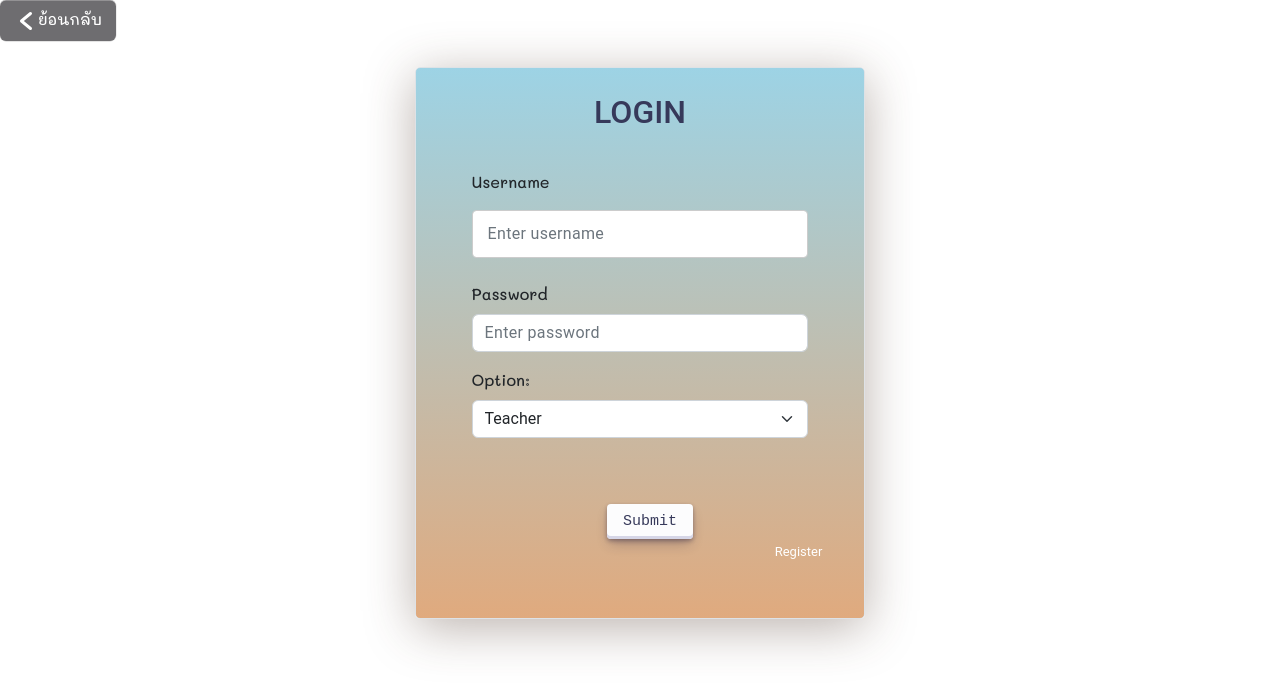
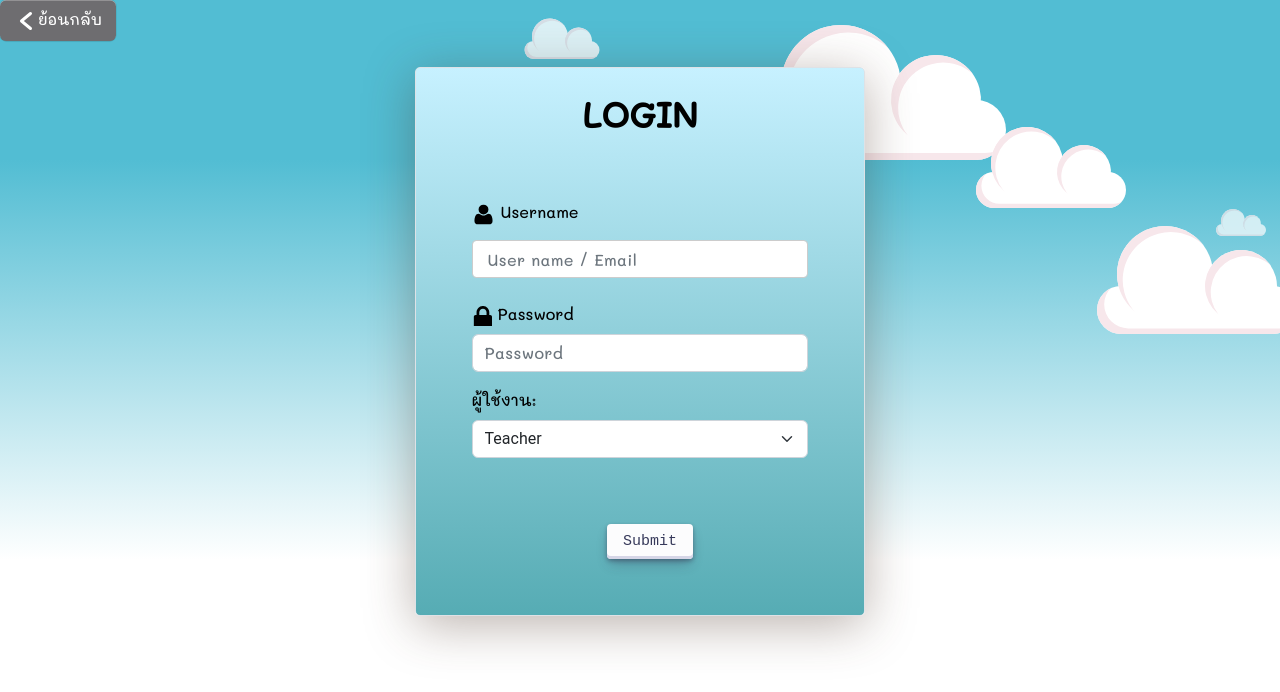
Before and after one commit to araya123455/KindergartenlerningWebsite, a React (Vite) app in the folder website-learning/: page /login in a window 1280 px wide. Shown: the top 692 px of the page. Built offline with nearby package versions, Linux system fonts and the light colour scheme.

Commit message:
css login

```diff
--- a/website-learning/src/assets/css/Login.css
+++ b/website-learning/src/assets/css/Login.css
@@ -14,10 +14,12 @@
   box-shadow: 0 9px 50px hsla(21, 32%, 23%, 0.381);
   padding: 2%;
   /* background-image: linear-gradient(-228deg, #9dd3e5 50%, #e0aa7e 50%); */
-  background-image: linear-gradient(#9dd3e5, #e0aa7e);
+  background-image: linear-gradient(#c7f1ff, #56acb4);
+  /* background-color: #9dd3e5; */
 }
 
 .inputBorder {
+  margin-top: 35px;
   padding: 30px;
 }
 
@@ -25,12 +27,12 @@
   width: 100%;
 }
 
-h2 {
-  font-family: roboto;
+.l-h2 {
+  /* font-family: roboto; */
   font-weight: bold;
-  font-size: 30px;
+  font-size: 35px;
   text-align: center;
-  color: #36395a;
+  color: #000;
 }
 
 input {
@@ -48,7 +50,7 @@ input {
     margin-bottom: 10px;
     line-height: 2.4em;
     color: #fff; */
-  font-family: roboto;
+  font-family: "Mali", cursive;
   font-weight: 300;
   letter-spacing: 0px;
   letter-spacing: 0.02rem;
@@ -57,6 +59,10 @@ input {
   /* border-bottom: 1px solid rgba(255, 255, 255, 0.65);
     -webkit-transition: all 0.2s ease;
     transition: all 0.2s ease; */
+}
+
+.input-user{
+  height: 38px;
 }
 
 /* CSS */
@@ -140,3 +146,18 @@ input {
 	cursor: pointer;
 	justify-content: space-between;
 }
+
+.label-l {
+  color: #000;
+}
+
+/* username / pass center content */
+.l-center {
+  justify-content: center;
+  align-items: center;
+  /* padding-right: 8px; */
+}
+
+.l-s {
+  margin-right: 6px;
+}
--- a/website-learning/src/component/auth/Login.jsx
+++ b/website-learning/src/component/auth/Login.jsx
@@ -128,33 +128,75 @@ function Login() {
           ย้อนกลับ
         </Link>
       </button>
+      <div id="clouds">
+        <div className="cloud x1"></div>
+        <div className="cloud x2"></div>
+        <div className="cloud x3"></div>
+        <div className="cloud x4"></div>
+        <div className="cloud x5"></div>
+        <div className="cloud x6"></div>
+        <div className="cloud x7"></div>
+      </div>
       <div className="border">
-        <h2>LOGIN</h2>
+        <h2 className="l-h2">LOGIN</h2>
         <div className="inputBorder">
           <Form>
             <Form.Group className="mb-3" controlId="usernameInput">
-              <Form.Label>Username</Form.Label>
+              <div className="l-center">
+                <Link className="l-s">
+                  <svg
+                    height="23"
+                    viewBox="0 0 1792 1792"
+                    width="23"
+                    xmlns="http://www.w3.org/2000/svg"
+                  >
+                    <path d="M1600 1405q0 120-73 189.5t-194 69.5h-874q-121 0-194-69.5t-73-189.5q0-53 3.5-103.5t14-109 26.5-108.5 43-97.5 62-81 85.5-53.5 111.5-20q9 0 42 21.5t74.5 48 108 48 133.5 21.5 133.5-21.5 108-48 74.5-48 42-21.5q61 0 111.5 20t85.5 53.5 62 81 43 97.5 26.5 108.5 14 109 3.5 103.5zm-320-893q0 159-112.5 271.5t-271.5 112.5-271.5-112.5-112.5-271.5 112.5-271.5 271.5-112.5 271.5 112.5 112.5 271.5z" />
+                  </svg>
+                </Link>
+                <Form.Label className="label-l">Username</Form.Label>
+              </div>
               <Form.Control
-                className="input-line form-control"
+                className="input-line form-control input-user"
                 type="text"
-                placeholder="Enter username"
+                placeholder="User name / Email"
                 autoComplete="username"
                 onChange={(e) => setUsernameInput(e.target.value)}
               />
             </Form.Group>
             <Form.Group className="mb-3" controlId="passwordInput">
-              <Form.Label>Password</Form.Label>
+              <div className="l-center">
+                <Link className="l-s">
+                  <svg
+                    enable-background="new 0 0 24 24"
+                    height="20px"
+                    id="Layer_1"
+                    version="1.1"
+                    viewBox="0 0 22 22"
+                    width="20px"
+                    xml:space="preserve"
+                    xmlns="http://www.w3.org/2000/svg"
+                    xmlns:xlink="http://www.w3.org/1999/xlink"
+                  >
+                    <path
+                      clip-rule="evenodd"
+                      d="M20.002,24.001H4.014c-1.104,0-1.998-0.896-1.998-2.001V11.994  c0-1.105,0.895-2.002,1.998-2.002h0.999V6.991c0-3.868,3.132-7.004,6.995-7.004s6.995,3.136,6.995,7.004v3.001h0.999  c1.104,0,1.998,0.896,1.998,2.002V22C22,23.104,21.105,24.001,20.002,24.001z M16.005,6.991c0-2.21-1.79-4.002-3.997-4.002  S8.011,4.781,8.011,6.991v3.001h7.994V6.991z"
+                      fill-rule="evenodd"
+                    />
+                  </svg>
+                </Link>
+                <Form.Label className="label-l">Password</Form.Label>
+              </div>
               <Form.Control
                 className="input-line form-control"
                 type="password"
-                placeholder="Enter password"
+                placeholder="Password"
                 autoComplete="current-password"
                 onChange={(e) => setPasswordInput(e.target.value)}
               />
             </Form.Group>
             <div>
               <Form.Group className="mb-3">
-                <Form.Label className="label">Option: </Form.Label>
+                <Form.Label className=" label-l">ผู้ใช้งาน: </Form.Label>
                 <Form.Select
                   className="details summary"
                   value={selectedRole}
@@ -175,18 +217,6 @@ function Login() {
             <button className="button-30" role="button" onClick={onSubmit}>
               Submit
             </button>
-            <Link
-              style={{
-                marginLeft: "90%",
-                marginBottom: "30%",
-                textDecoration: "none",
-                color: "#fff",
-                fontSize: "13px",
-              }}
-              to="/register"
-            >
-              Register
-            </Link>
           </Form>
         </div>
       </div>
```
